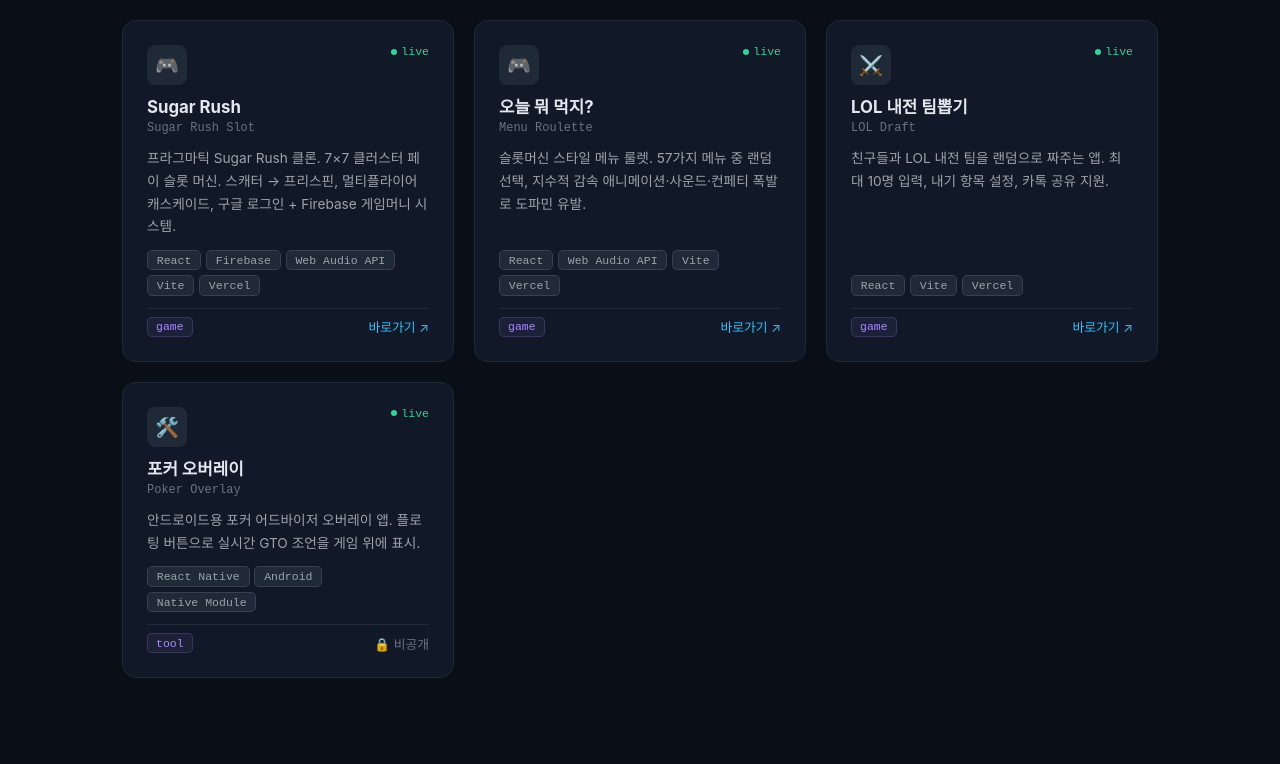
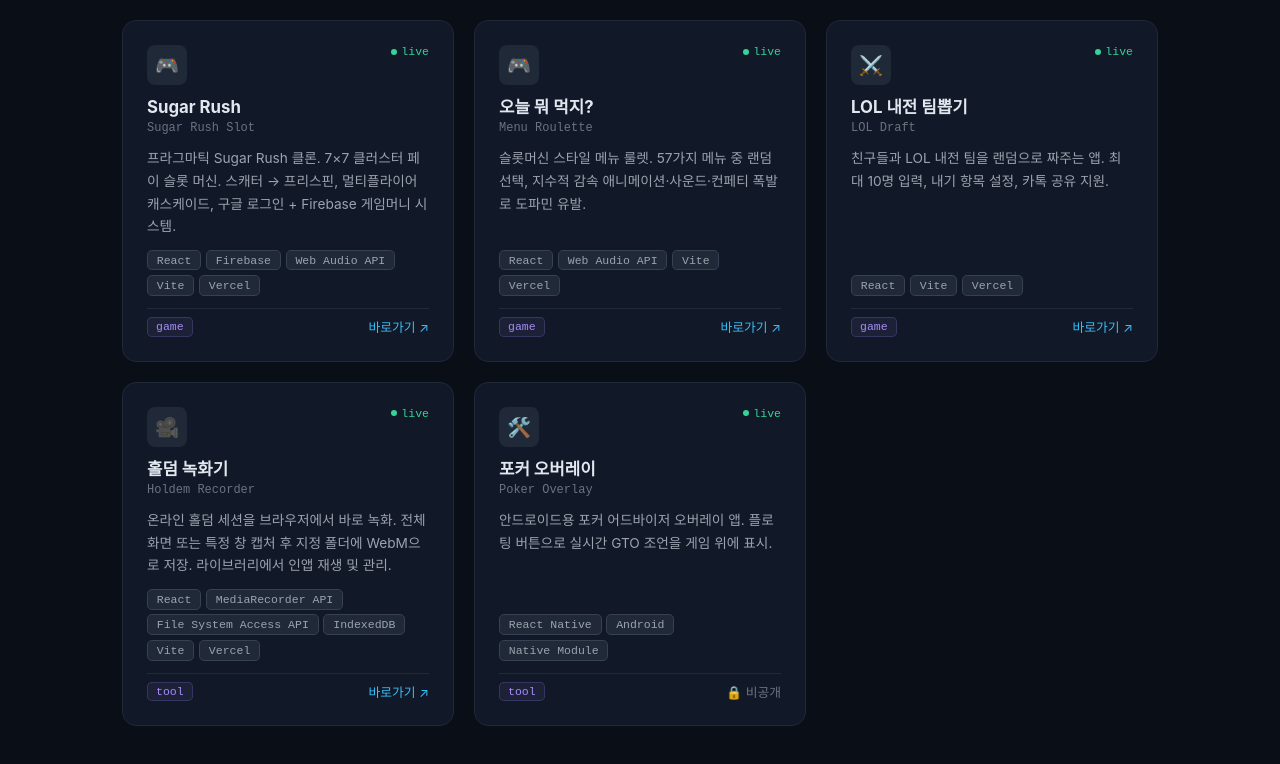
Before and after one commit to jh-desktop/my-site, a React (Vite) app: page /projects in a window 1280 px wide. Shown: the part 1229-1993 px from the top of the page. Built offline with nearby package versions, Linux system fonts and the light colour scheme.

Commit message:
feat: add holdem-recorder to projects list

```diff
--- a/src/data/projects.js
+++ b/src/data/projects.js
@@ -122,6 +122,17 @@
     status: 'live',
   },
   {
+    id: 14,
+    name: '홀덤 녹화기',
+    nameEn: 'Holdem Recorder',
+    description: '온라인 홀덤 세션을 브라우저에서 바로 녹화. 전체화면 또는 특정 창 캡처 후 지정 폴더에 WebM으로 저장. 라이브러리에서 인앱 재생 및 관리.',
+    tech: ['React', 'MediaRecorder API', 'File System Access API', 'IndexedDB', 'Vite', 'Vercel'],
+    url: 'https://holdem-recorder.vercel.app',
+    icon: '🎥',
+    category: 'tool',
+    status: 'live',
+  },
+  {
     id: 10,
     name: '포커 오버레이',
     nameEn: 'Poker Overlay',
```
